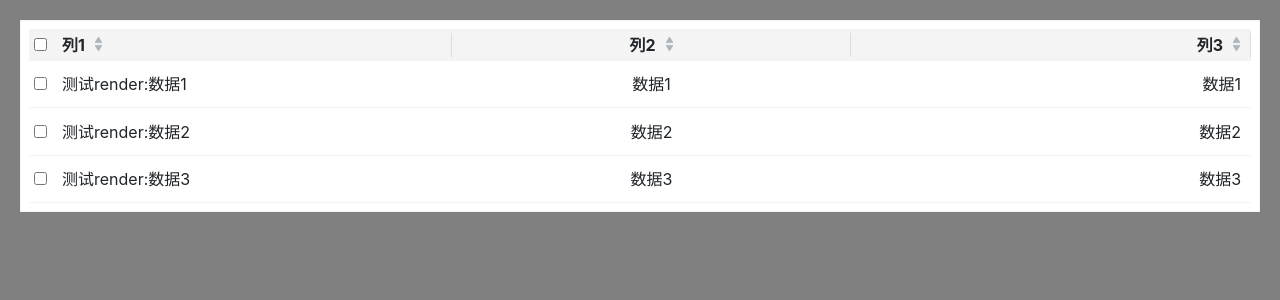
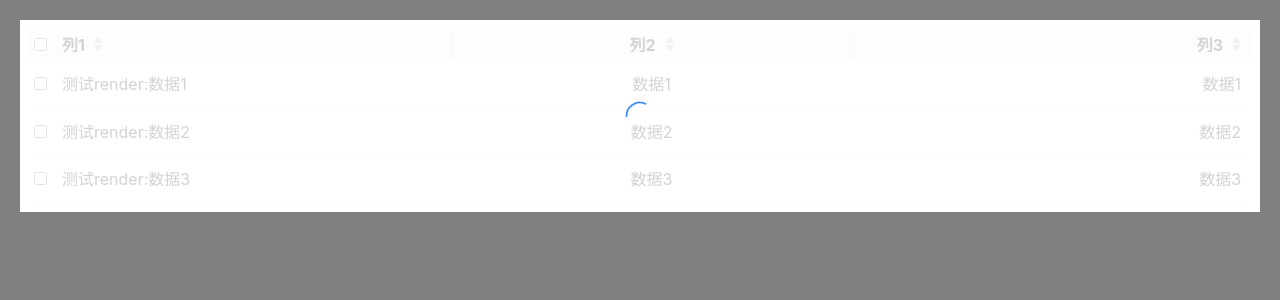
Before and after one commit to FE-wuhao/FE-wuhao-react-ts-components, a React (Create React App) app: page / in a window 1280 px wide. Shown: the top 300 px of the page. Built offline with nearby package versions, Linux system fonts and the light colour scheme.

Commit message:
去掉多余的sort容器

```diff
--- a/src/App.tsx
+++ b/src/App.tsx
@@ -16,7 +16,7 @@ function App() {
         border
         rowKey="col1"
         rowBorder
-        // loading={true}
+        loading={true}
         rowSelection={{ type: 'checkbox', rowClickSelect: true }}
         columns={[
           {
--- a/src/components/Sort/_style.scss
+++ b/src/components/Sort/_style.scss
@@ -1,11 +1,6 @@
-.sort-container {
-  display: inline-block;
-  margin-left: $table-sort-container-margin-left;
-  user-select: none;
-}
-
 .sort-svg {
   vertical-align: baseline;
+  user-select: none; // 取消点击选中文字
 }
 .sort {
   stroke: $table-sort-color;
--- a/src/components/Sort/sort.tsx
+++ b/src/components/Sort/sort.tsx
@@ -1,7 +1,7 @@
 import React, { useState } from 'react';
 import classnames from 'classnames';
 
-export type IDirect = 'NONE' | 'ASC' | 'DESC';
+export type TDirect = 'NONE' | 'ASC' | 'DESC';
 
 export enum EDirect {
   'NONE',
@@ -10,36 +10,38 @@ export enum EDirect {
 }
 
 export interface IProps<T> {
-  handleSort: (direct: IDirect, ...[...restProps]) => void;
+  handleSort: (direct: TDirect, ...[...restProps]) => void;
+  direct?: TDirect;
   handleSortRestProps?: T; // 可扩展自定义参数
 }
 
 function Sort<T>(props: IProps<T>) {
-  const { handleSort, handleSortRestProps } = props;
+  const { direct, handleSort, handleSortRestProps } = props;
 
   const [dir, setDir] = useState(0);
 
   const up = classnames('sort', {
-    'sort-fill': dir === 1,
+    'sort-fill': direct || dir === 1,
   });
 
   const down = classnames('sort', {
-    'sort-fill': dir === 2,
+    'sort-fill': direct || dir === 2,
   });
 
   return (
-    <div
-      className="sort-container"
+    <svg
+      className="sort-svg"
+      width="7"
+      height="14"
+      viewBox="0 0 10 20"
       onClick={() => {
         setDir(pre => (pre === 2 ? 0 : pre + 1));
-        handleSort(EDirect[dir + 1] as IDirect, handleSortRestProps);
+        handleSort(EDirect[dir + 1] as TDirect, handleSortRestProps);
       }}
     >
-      <svg className="sort-svg" width="7" height="14" viewBox="0 0 10 20">
-        <polyline points="0 8,5 0,10 8,0 8" className={up} />
-        <polyline points="0 12,5 20,10 12,0 12" className={down} />
-      </svg>
-    </div>
+      <polyline points="0 8,5 0,10 8,0 8" className={up} />
+      <polyline points="0 12,5 20,10 12,0 12" className={down} />
+    </svg>
   );
 }
 
--- a/src/components/Table/_style.scss
+++ b/src/components/Table/_style.scss
@@ -29,7 +29,10 @@
   font-weight: $table-header-font-weight;
   border-right: $table-header-item-border-right;
 }
-
+.tb-header-item-font {
+  display: inline-block;
+  margin-right: $table-header-item-font-margin-left;
+}
 .tb-body {
   display: flex;
   flex-flow: column nowrap;
--- a/src/components/Table/table.tsx
+++ b/src/components/Table/table.tsx
@@ -1,7 +1,7 @@
 import React, { useState, useEffect, ChangeEvent, ReactElement } from 'react';
 import classnames from 'classnames';
 import Loading from '../Loading/loading';
-import Sort, { IDirect } from '../Sort/sort';
+import Sort, { TDirect } from '../Sort/sort';
 
 export type TAlign = 'left' | 'center' | 'right';
 
@@ -138,7 +138,7 @@ function Table<T extends Object>(props: ITableProps<T>) {
 
   // 排序处理函数
   const handleSort = (
-    direct: IDirect,
+    direct: TDirect,
     restProps: [key: keyof T, sortFunc: TSortFunc<T>]
   ) => {
     const [key, sortFunc] = restProps;
@@ -199,7 +199,7 @@ function Table<T extends Object>(props: ITableProps<T>) {
           }}
           key={column.key as string}
         >
-          {column.title}
+          <div className="tb-header-item-font">{column.title}</div>
           <Sort
             handleSort={handleSort}
             handleSortRestProps={[column.key, column.sortFunction]}
--- a/src/styles/_variables.scss
+++ b/src/styles/_variables.scss
@@ -208,6 +208,7 @@ $table-select-padding: 0 5px !default;
 $table-header-color: $silver !default;
 $table-header-flex-basis: 2rem !default;
 $table-header-font-weight: $font-weight-bold !default;
+$table-header-item-font-margin-left: 10px;
 $table-header-item-padding: 0px 10px !default;
 $table-header-item-border-right: 1px solid #dddddd !default;
 
@@ -232,6 +233,6 @@ $loading-cover-background-color: rgba(
 $loading-container-z-index: 100 !default;
 
 // sort
-$table-sort-container-margin-left: 10px;
+
 $table-sort-color: $gray-500;
 $table-sort-full-color: $gray-800;
```
Also changed, not shown: 1 other file (tests, documents, lock files or other folders).
